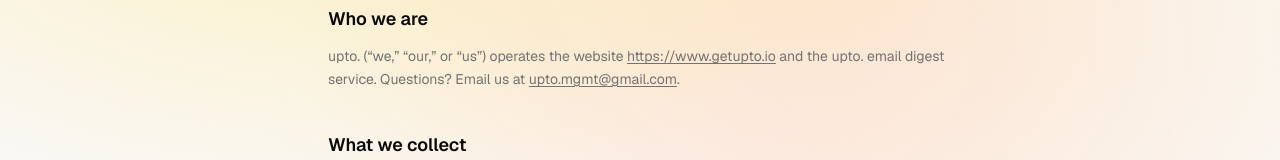
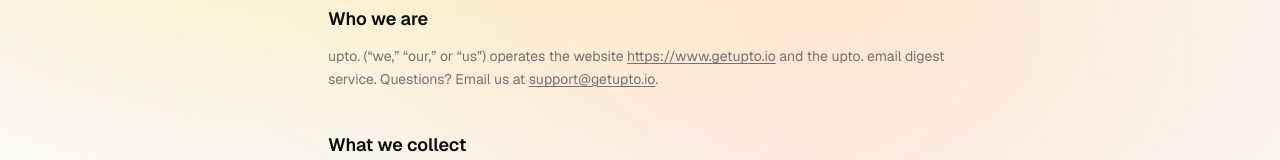
Before and after one commit to oriavni/whatmatters, a Next.js app: page /privacy in a window 1280 px wide. Shown: the part 235-395 px from the top of the page. Built offline with nearby package versions, Linux system fonts and the light colour scheme.

Commit message:
Update support email to support@getupto.io
Co-Authored-By: Claude Sonnet 4.6 <noreply@anthropic.com>

```diff
--- a/app/(marketing)/layout.tsx
+++ b/app/(marketing)/layout.tsx
@@ -47,7 +47,7 @@ export default function MarketingLayout({
         <div className="max-w-5xl mx-auto px-6 flex flex-col sm:flex-row items-center justify-between gap-3">
           <p>© {new Date().getFullYear()} upto. All rights reserved.</p>
           <nav className="flex items-center gap-5">
-            <a href="mailto:upto.mgmt@gmail.com" className="hover:text-foreground transition-colors">
+            <a href="mailto:support@getupto.io" className="hover:text-foreground transition-colors">
               Support
             </a>
             <Link href="/privacy" className="hover:text-foreground transition-colors">
--- a/app/(marketing)/privacy/page.tsx
+++ b/app/(marketing)/privacy/page.tsx
@@ -3,7 +3,7 @@ import type { Metadata } from "next";
 export const metadata: Metadata = { title: "Privacy Policy — upto." };
 
 const LAST_UPDATED = "June 3, 2025";
-const CONTACT_EMAIL = "upto.mgmt@gmail.com";
+const CONTACT_EMAIL = "support@getupto.io";
 const APP_URL = "https://www.getupto.io";
 
 export default function PrivacyPage() {
--- a/app/(marketing)/terms/page.tsx
+++ b/app/(marketing)/terms/page.tsx
@@ -3,7 +3,7 @@ import type { Metadata } from "next";
 export const metadata: Metadata = { title: "Terms of Service — upto." };
 
 const LAST_UPDATED = "June 3, 2025";
-const CONTACT_EMAIL = "upto.mgmt@gmail.com";
+const CONTACT_EMAIL = "support@getupto.io";
 const APP_URL = "https://www.getupto.io";
 
 export default function TermsPage() {
```
